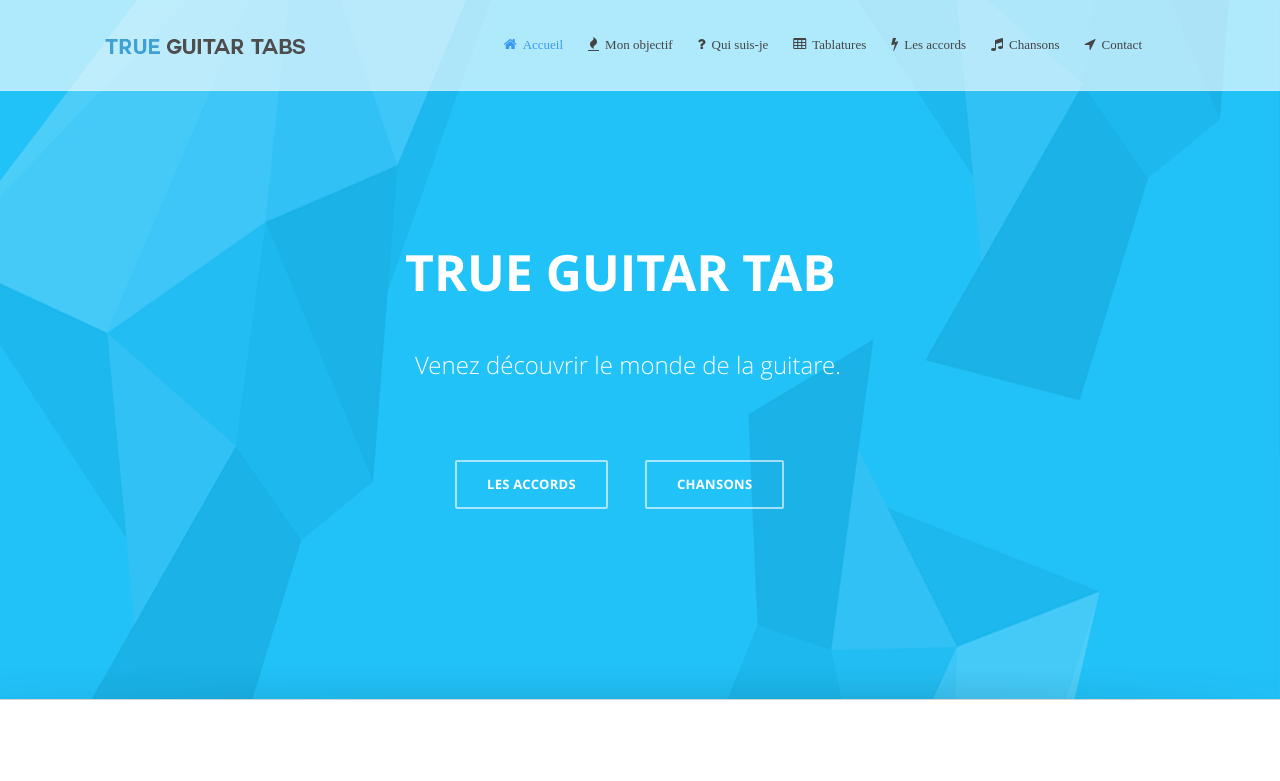
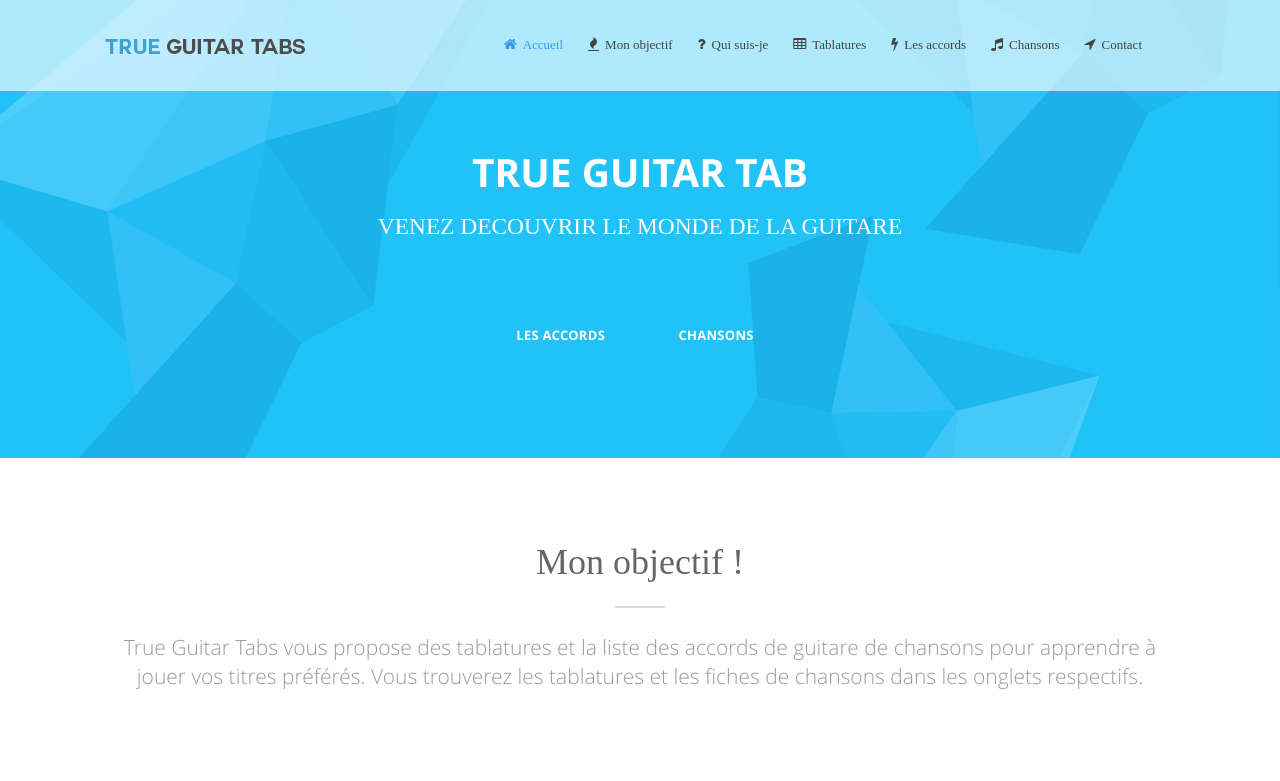
Before and after one commit to VictorFavreau/true-guitar-tabs, a plain HTML site: page index.html in a window 1280 px wide. Shown: the top 781 px of the page. Drawn offline with Linux system fonts and the light colour scheme; files whose address does not match are found by name; a web font is replaced by a local one.

Commit message:
TGT-2: changement slider index

```diff
--- a/index.html
+++ b/index.html
@@ -96,78 +96,47 @@
 
     <div id="container" class="slideshow">
 
-        <!--Set your own slider options. Look at the v_RevolutionSlider() function in 'theme-core.js' file to see options-->
-        <div class="home-slider-wrap fullwidthbanner-container" id="accueil">
-            <div class="v-rev-slider" data-slider-options='{ "startheight": 700 }'>
+        <!-- Bannière -->
+        <div class="img-fluid" style="background: url(img/slider/background.png) no-repeat center top #000; background-size: 100% 100%;">
 
-                <ul>
+            <div class="container" style="height: 20vh">
+                <div class="v-spacer col-sm-12 v-height-small"></div>
+            </div>
 
-                    <li data-transition="fade" data-slotamount="7" data-masterspeed="600">
+            <div class="container" class="col-sm-12">
 
-                        <img src="img/slider/background.png" data-bgposition="center top" data-bgfit="cover" data-bgrepeat="no-repeat">
+                <div class="col center">
 
-                        <div class="tp-caption light_heavy_50 sfl stl"
-                            data-x="350"
-                            data-y="245"
-                            data-speed="600"
-                            data-start="600"
-                            data-easing="Power1.easeInOut"
-                            data-splitin="none"
-                            data-splitout="none"
-                            data-elementdelay="0"
-                            data-endelementdelay="0"
-                            data-endspeed="300">
+                    <div class="v-animation" data-animation="pop-up" data-delay="200" style="font-size: 3em; font-weight: 700; color: white">
                         TRUE GUITAR TAB
                     </div>
 
-                        <div class="tp-caption v-caption-h1 sfl stl"
-                            data-x="360"
-                            data-y="350"
-                            data-speed="700"
-                            data-start="1200"
-                            data-easing="Power1.easeInOut"
-                            data-splitin="none"
-                            data-splitout="none"
-                            data-elementdelay="0"
-                            data-endelementdelay="0"
-                            data-endspeed="300">
-                            Venez découvrir le monde de la guitare.
+                    <div class="container">
+                        <div class="v-spacer col-sm-12 v-height-small"></div>
                     </div>
 
-                        <div class="tp-caption sfl stl"
-                            data-x="400"
-                            data-y="460"
-                            data-speed="600"
-                            data-start="1800"
-                            data-easing="Power1.easeInOut"
-                            data-splitin="none"
-                            data-splitout="none"
-                            data-elementdelay="0"
-                            data-endelementdelay="0"
-                            data-endspeed="300">
-                            <a href='accords.html' class="btn v-btn v-second-light">LES ACCORDS</a>
+                    <div class="v-animation" data-animation="pop-up" data-delay="400" style="font-size: 1.8em; font-weight: 500; color: white">
+                        VENEZ DECOUVRIR LE MONDE DE LA GUITARE
                     </div>
 
-                        <div class="tp-caption sfl stl"
-                            data-x="590"
-                            data-y="460"
-                            data-speed="600"
-                            data-start="2200"
-                            data-easing="Power1.easeInOut"
-                            data-splitin="none"
-                            data-splitout="none"
-                            data-elementdelay="0"
-                            data-endelementdelay="0"
-                            data-endspeed="300">
-                            <a href='chansons.html' class="btn v-btn v-second-light">CHANSONS</a>
+                    <div class="container">
+                        <div class="v-spacer col-sm-12 v-height-big"></div>
                     </div>
 
-                    </li>
-                </ul>
+                    <div class="row center v-animation" data-animation="pop-up" data-delay="600">
+                        <a href="accords.html"><button type="button" class="btn v-btn v-second-light">Les accords</button></a>
+                        <a href="chansons.html"><button type="button" class="btn v-btn v-second-light">Chansons</button></a>
+                    </div>
                 </div>
 
-            <div class="shadow-right"></div>
+
             </div>
+            <div class="container" style="height: 10vh">
+                <div class="v-spacer col-sm-12 v-height-big"></div>
+            </div>
+
+        </div>
+        <!-- END - Bannière -->
 
         <div class="v-page-wrap no-bottom-spacing">
 
```
Lines whose indentation alone changed are shown as unchanged.
